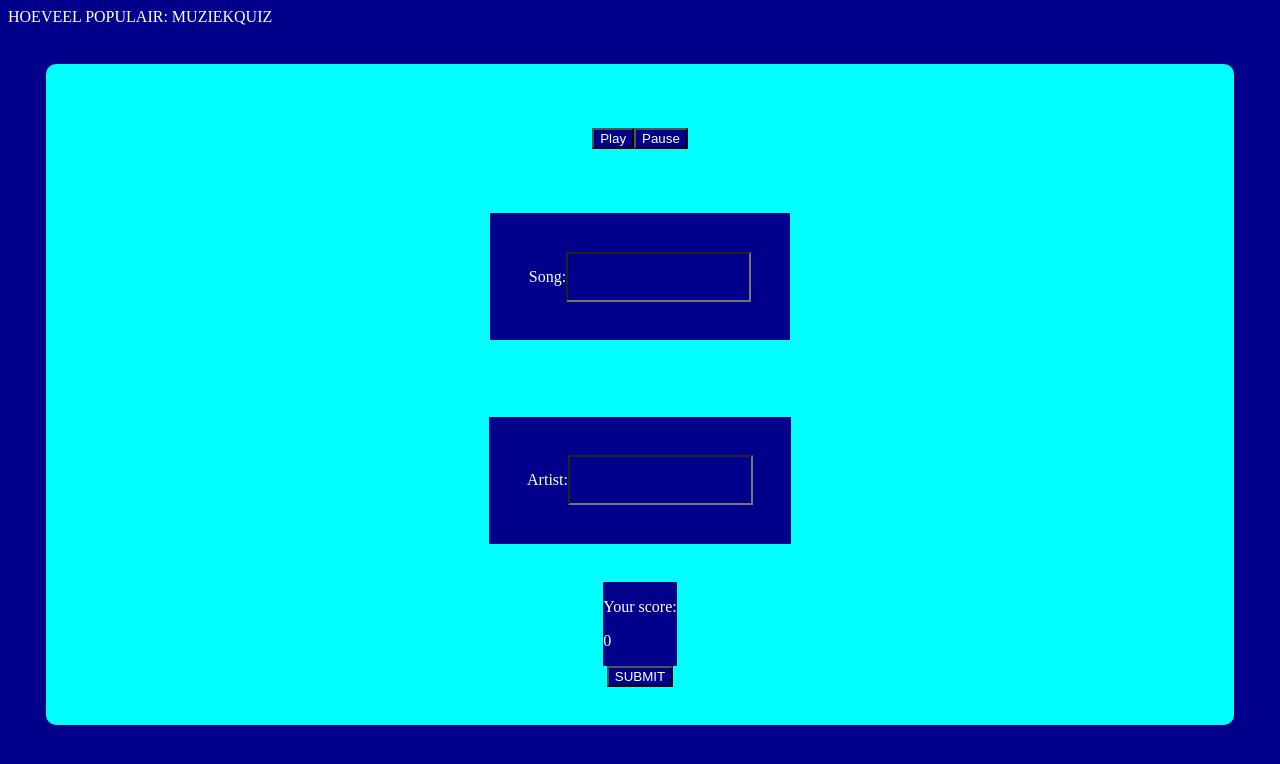
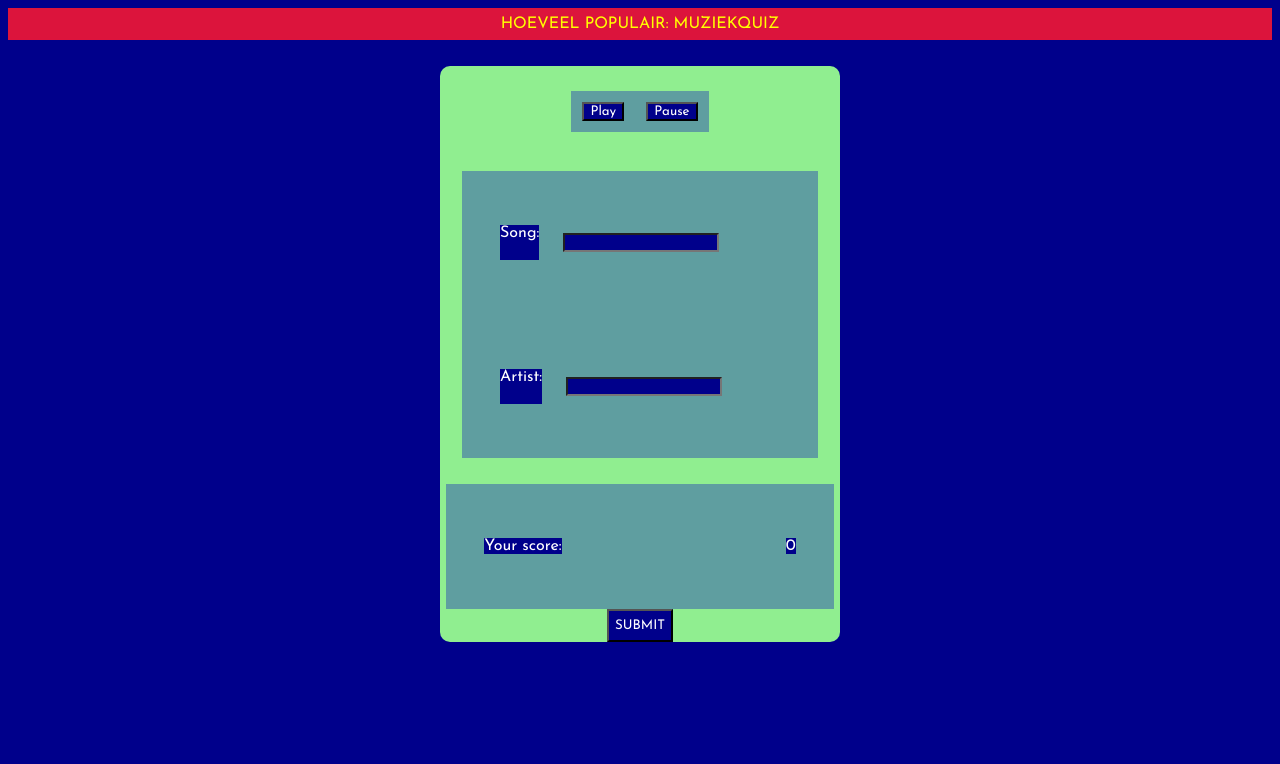
Before and after one commit to StibSky/JSGame-tryout, a plain HTML site: page index.html in a window 1280 px wide. Drawn offline with Linux system fonts and the light colour scheme.

Commit message:
adding css

```diff
--- a/style.css
+++ b/style.css
@@ -1,35 +1,83 @@
 * {
     background-color: darkblue;
     color: white;
+    font-family: 'Josefin Sans', sans-serif;
+
+}
+
+#titel {
+    justify-content: center;
+    align-items: center;
+    align-content: center;
+    text-align: center;
+    background-color: crimson;
+    color: yellow;
+    padding: 1vh;
+}
+
+#play, #pause {
+    margin: 11px;
 }
 
 #centerDiv {
-    background-color: aqua;
     display: flex;
     flex-direction: column;
     justify-content: center;
     align-items: center;
-    padding: 3vw;
-    margin: 3vw;
+    align-content: center;
     border-radius: 10px;
+    background-color: lightgreen;
+    margin-top: 2vw;
+    width: 400px;
+    margin-left: auto;
+    margin-right: auto;
 }
 
 #playButtons {
+    background-color: cadetblue;
     display: flex;
     justify-content: space-between;
     margin: 2vw;
 }
 
 #Section1 {
+    background-color: cadetblue;
     display: flex;
     flex-direction: row;
     padding: 3vw;
-    margin: 3vw;
+    margin-top: 1vw;
+    width: 280px;
+
 }
 
 #Section2 {
+    background-color: cadetblue;
     display: flex;
     flex-direction: row;
     padding: 3vw;
-    margin: 3vw;
+    width: 280px;
+
 }
+
+#Section3 {
+    background-color: cadetblue;
+    display: flex;
+    flex-direction: row;
+    padding: 3vw;
+    margin-top: 2vw;
+
+    text-align: justify;
+}
+
+#playerScore {
+    margin-left: 28vh;
+}
+
+#sumbit {
+    padding-top: 1vh;
+    padding-bottom: 1vh;
+}
+
+#songName, #artistName{
+    margin: 3vh;
+}
```
